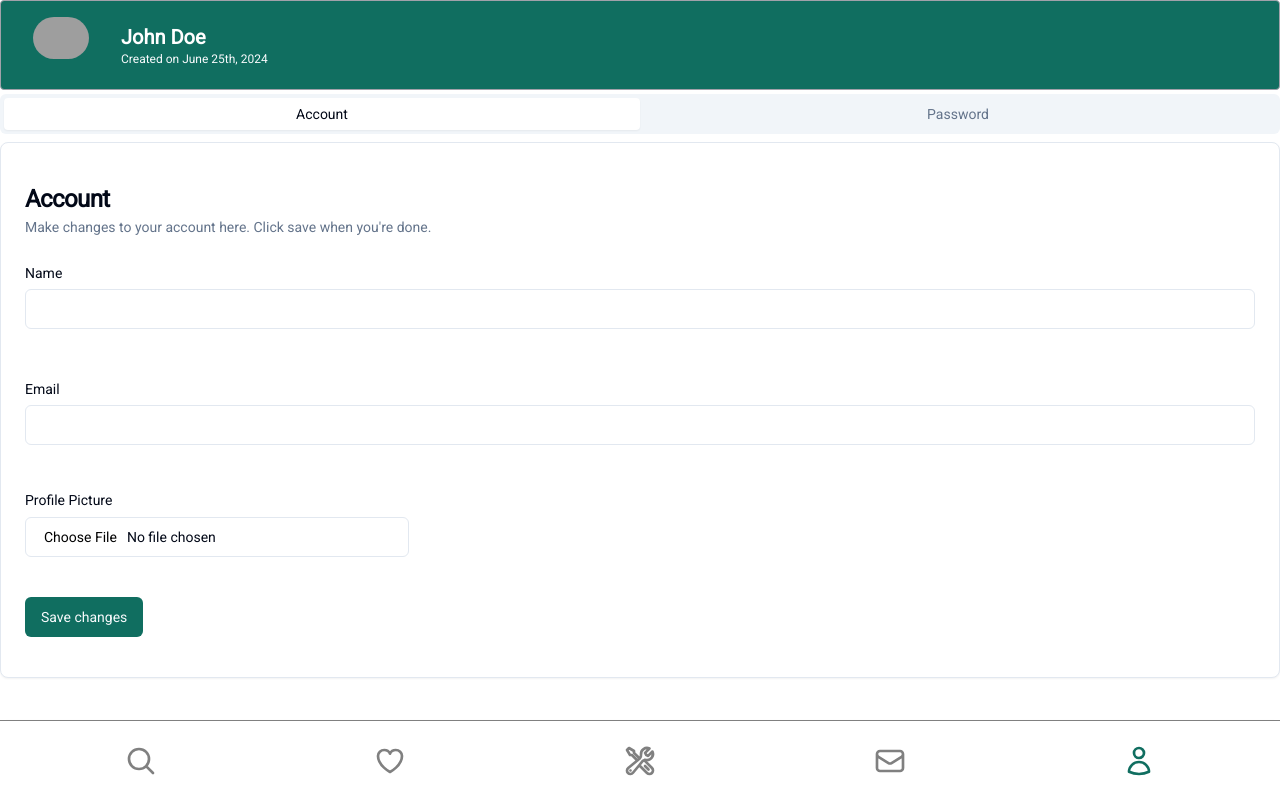
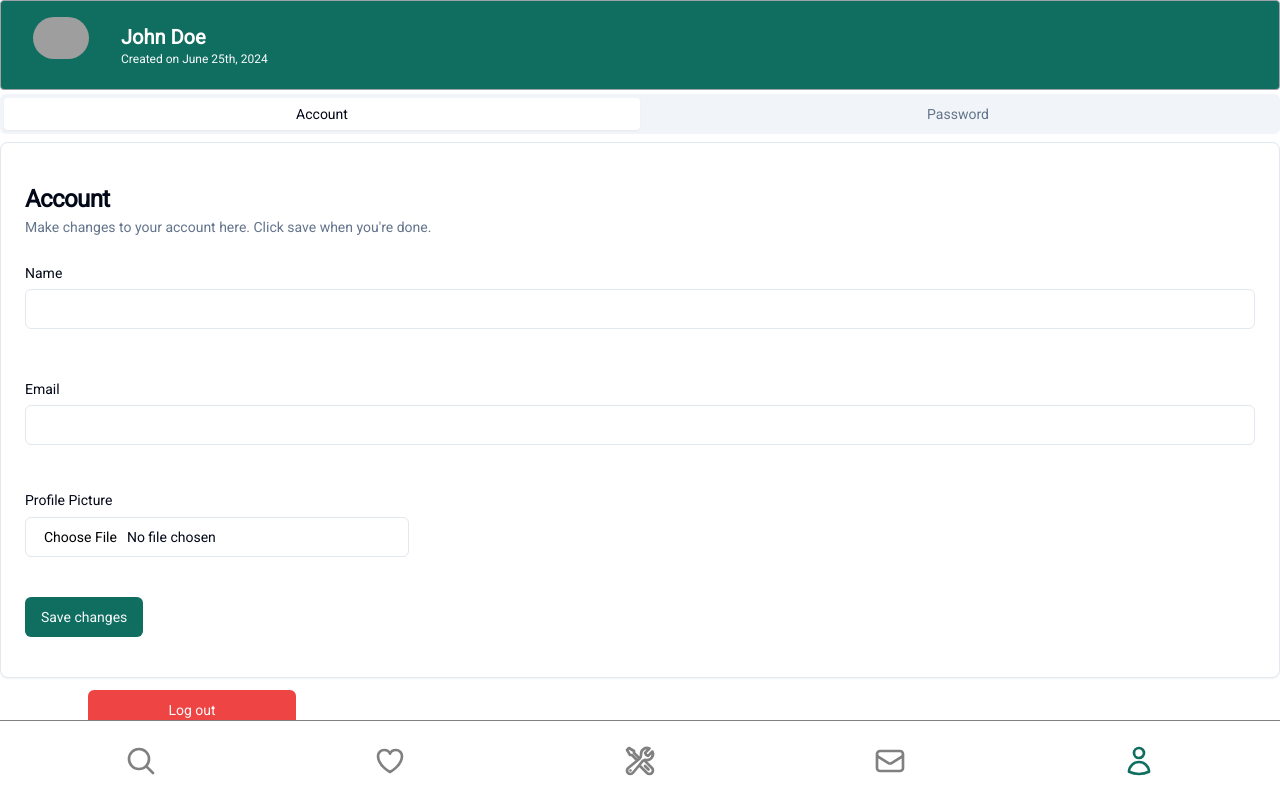
Before and after one commit to sevtechcodes/FriendsWithTools, a Next.js app: page /user in a window 1280 px wide. Built offline with nearby package versions, Linux system fonts and the light colour scheme; grey boxes are pictures that could not be loaded.

Commit message:
added logout button

```diff
--- a/app/(main-pages)/user/page.tsx
+++ b/app/(main-pages)/user/page.tsx
@@ -1,11 +1,11 @@
 import React from 'react';
-import NavBar from '../../components/NavBar';
+import { Button } from "@/components/ui/button"
 import { Avatar, AvatarImage, AvatarFallback } from '@radix-ui/react-avatar';
 import UserTabs from '@/app/components/UserTabs';
 
 const UserPage = () => {
   return (
-    <div>
+    <div className='flex flex-col justify-center'>
       <header className=' flex row-span-1 row py-4 px-8  border rounded border-solid border-zinc-400  bg-darkGreen items-center justify-start mb-1'>
         <Avatar className='h-14 w-14 mr-8'>
           <AvatarImage src="https://github.com/shadcn.png" alt="@shadcn" className='rounded-full' />
@@ -16,7 +16,8 @@ const UserPage = () => {
           <p className='text-xs text-slate-50'>Created on June 25th, 2024</p>
         </div>
       </header>
-      <UserTabs/>
+      <UserTabs />
+      <Button variant='destructive' className='flex justify-self-center w-52 ml-[5.5rem] my-3'>Log out</Button>
     </div>
   );
 };
```
